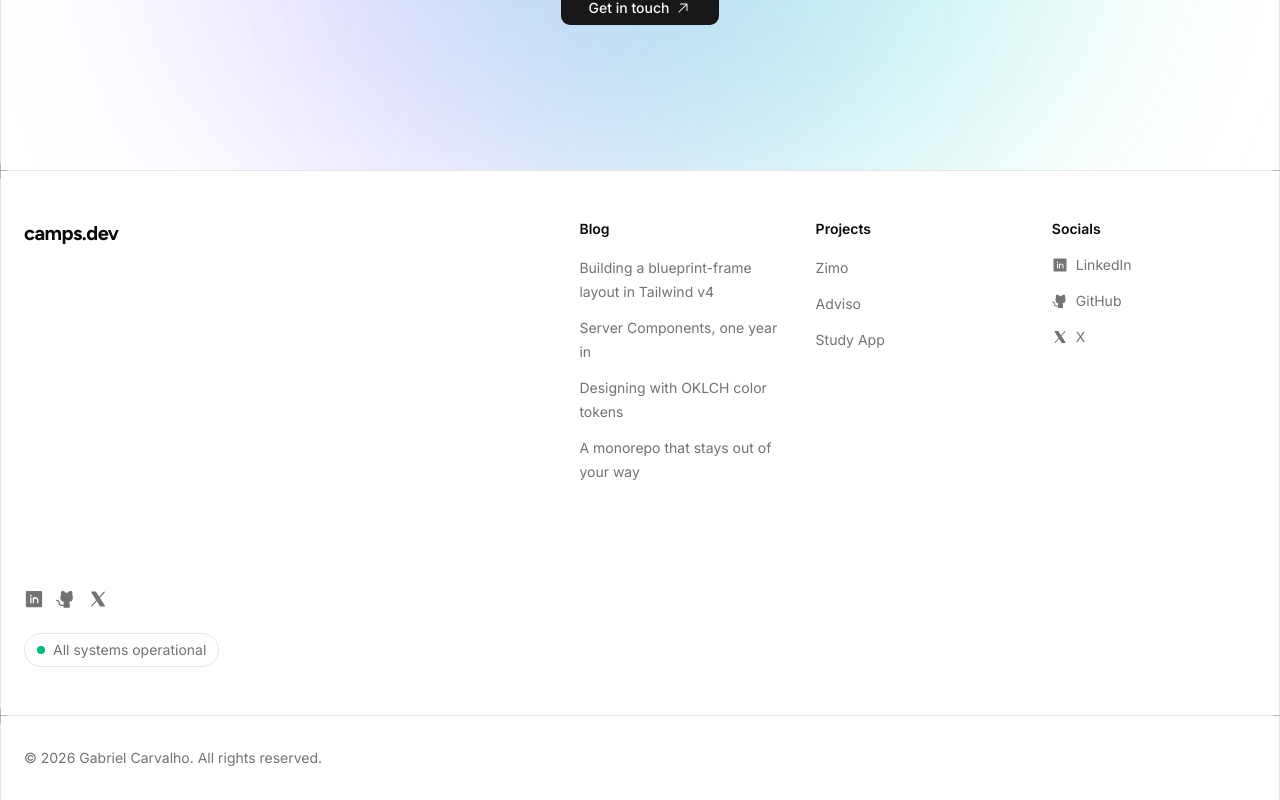
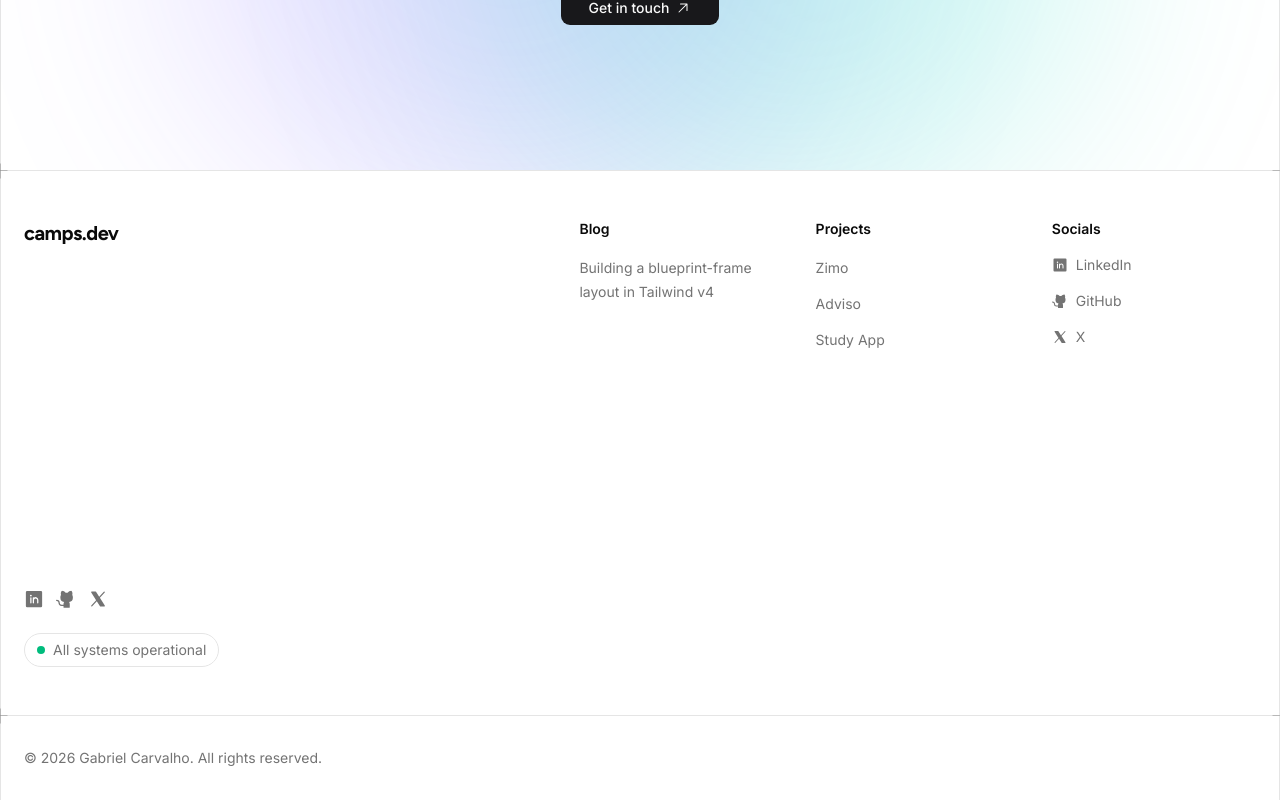
Before and after one commit to gabrielccarvalho/camps.dev, a Next.js app in the folder apps/portfolio/: page / in a window 1280 px wide. Shown: the part 5154-5954 px from the top of the page. Built offline with nearby package versions, Linux system fonts and the light colour scheme.

Commit message:
feat(portfolio): drive footer blog and project links from content layer
Replace the hardcoded footer link lists with the 5 most recent articles
from each collection, sorted newest-first by date and pointing at their
internal article routes.

```diff
--- a/apps/portfolio/components/sections/footer.tsx
+++ b/apps/portfolio/components/sections/footer.tsx
@@ -12,20 +12,7 @@ import { FrameDivider } from "@workspace/ui/components/frame"
 import { cn } from "@workspace/ui/lib/utils"
 
 import { Container } from "@/components/container"
-
-// All links are mocked for now — point them at real routes once they exist.
-const blogLinks = [
-  { label: "Building a blueprint-frame layout in Tailwind v4", href: "#" },
-  { label: "Server Components, one year in", href: "#" },
-  { label: "Designing with OKLCH color tokens", href: "#" },
-  { label: "A monorepo that stays out of your way", href: "#" },
-]
-
-const projectLinks = [
-  { label: "Zimo", href: "https://zimo.com.br/" },
-  { label: "Adviso", href: "https://adviso.com.br/" },
-  { label: "Study App", href: "https://study.app.br/" },
-]
+import { getAllArticles } from "@/lib/content"
 
 const socialLinks = [
   {
@@ -42,6 +29,23 @@ const socialLinks = [
 ]
 
 function Footer() {
+  // The 5 most recent blog posts, newest first (getAllArticles sorts by date).
+  const blogLinks = getAllArticles("blog")
+    .slice(0, 5)
+    .map((article) => ({
+      label: article.title,
+      href: `/blog/${article.slug}`,
+    }))
+
+  // The 5 most recent project deep-dives, newest first, linking to their
+  // internal article pages (same routing as the Projects section CTA).
+  const projectLinks = getAllArticles("projects")
+    .slice(0, 5)
+    .map((article) => ({
+      label: article.title,
+      href: `/projects/${article.slug}`,
+    }))
+
   return (
     <footer>
       {/* Part 1 — Contact band. Reuses the hero's layered glow (indigo→violet +
```
